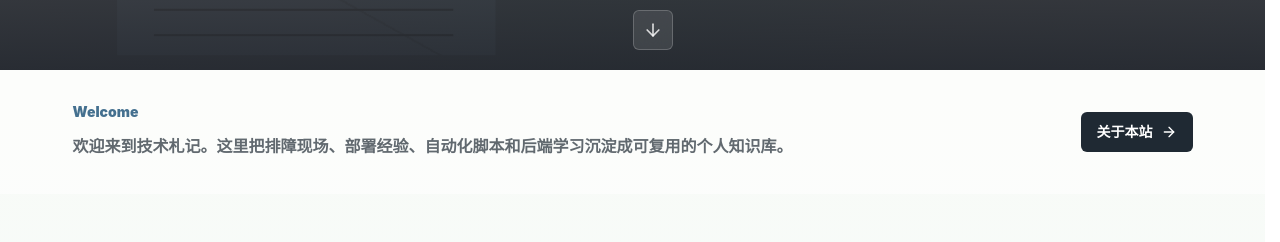
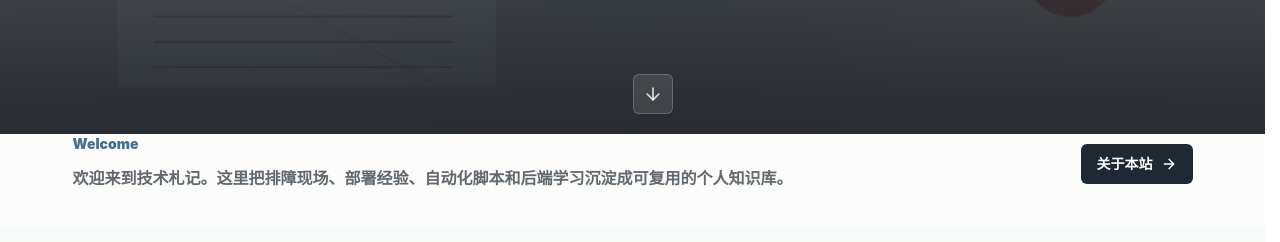
Before and after one commit to Cyb2345/my-blog, a Next.js app in the folder frontend/: page / in a window 1280 px wide. Shown: the part 666-908 px from the top of the page. Built offline with nearby package versions, Linux system fonts and the light colour scheme; no server answers.

Commit message:
Fix homepage hero viewport height

```diff
--- a/frontend/app/globals.css
+++ b/frontend/app/globals.css
@@ -45,6 +45,16 @@ body {
 .site-header {
   inset-inline: 0;
   width: 100%;
+}
+
+.home-hero {
+  min-height: 100svh;
+}
+
+@supports (height: 100dvh) {
+  .home-hero {
+    min-height: 100dvh;
+  }
 }
 
 .site-shell {
--- a/frontend/app/page.tsx
+++ b/frontend/app/page.tsx
@@ -45,7 +45,7 @@ export default async function HomePage() {
 
   return (
     <div className="home-page">
-      <section className="relative isolate flex min-h-[92svh] items-center overflow-hidden bg-slate-950 px-4 py-24 text-white md:py-28">
+      <section className="home-hero relative isolate flex items-center overflow-hidden bg-slate-950 px-4 py-24 text-white md:py-28">
         <div
           aria-hidden="true"
           className="absolute inset-0 -z-20 bg-center bg-no-repeat"
@@ -96,7 +96,7 @@ export default async function HomePage() {
         ) : null}
       </section>
 
-      <section id="home-content" className="bg-white/50 py-8 dark:bg-slate-950/25">
+      <section id="home-content" className="bg-white/50 pb-8 pt-0 dark:bg-slate-950/25">
         <div className="mx-auto grid max-w-6xl gap-4 px-4 md:grid-cols-[1fr_auto] md:items-center">
           <div>
             <p className="text-sm font-black text-ocean dark:text-sky-300">Welcome</p>
```
